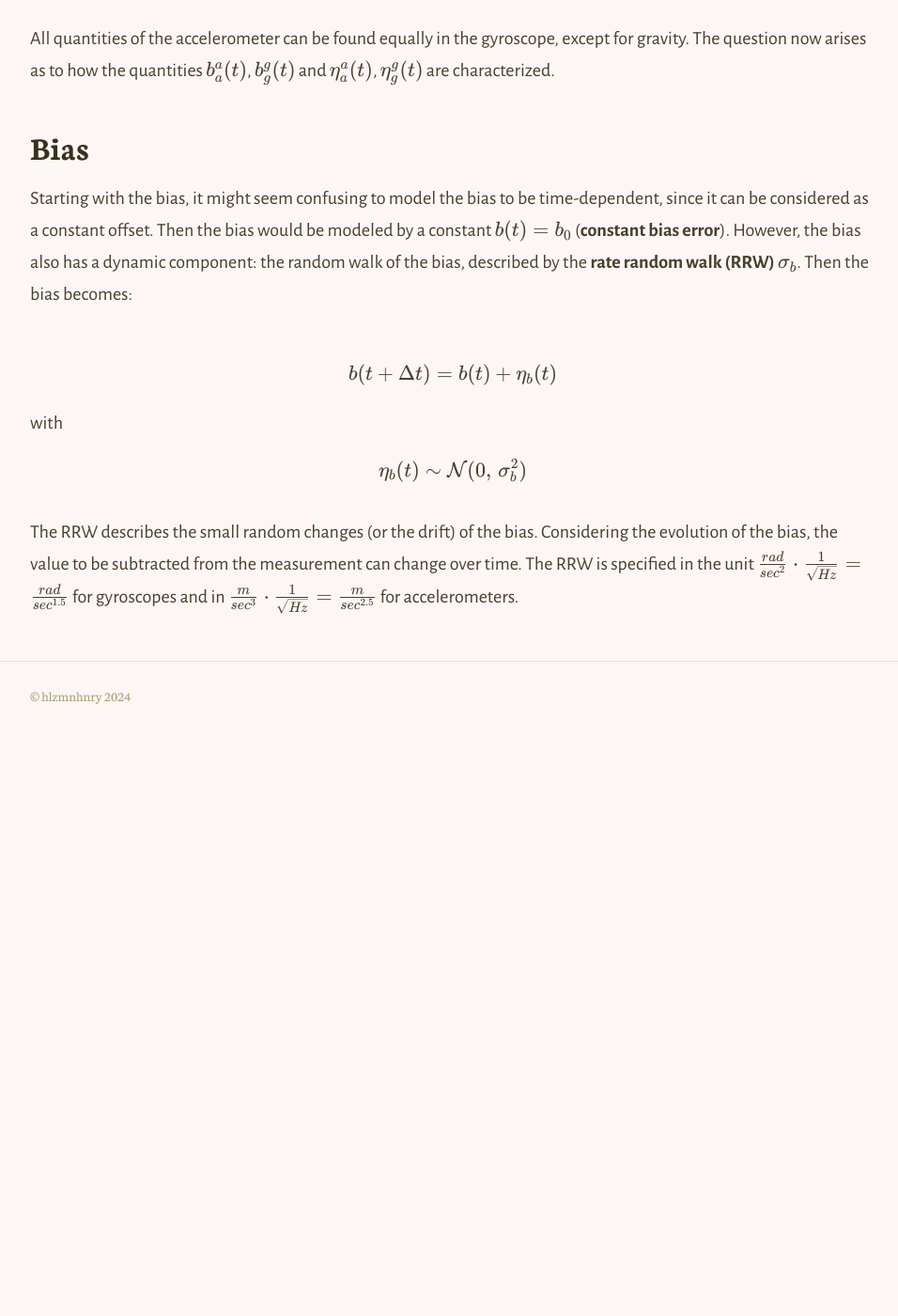
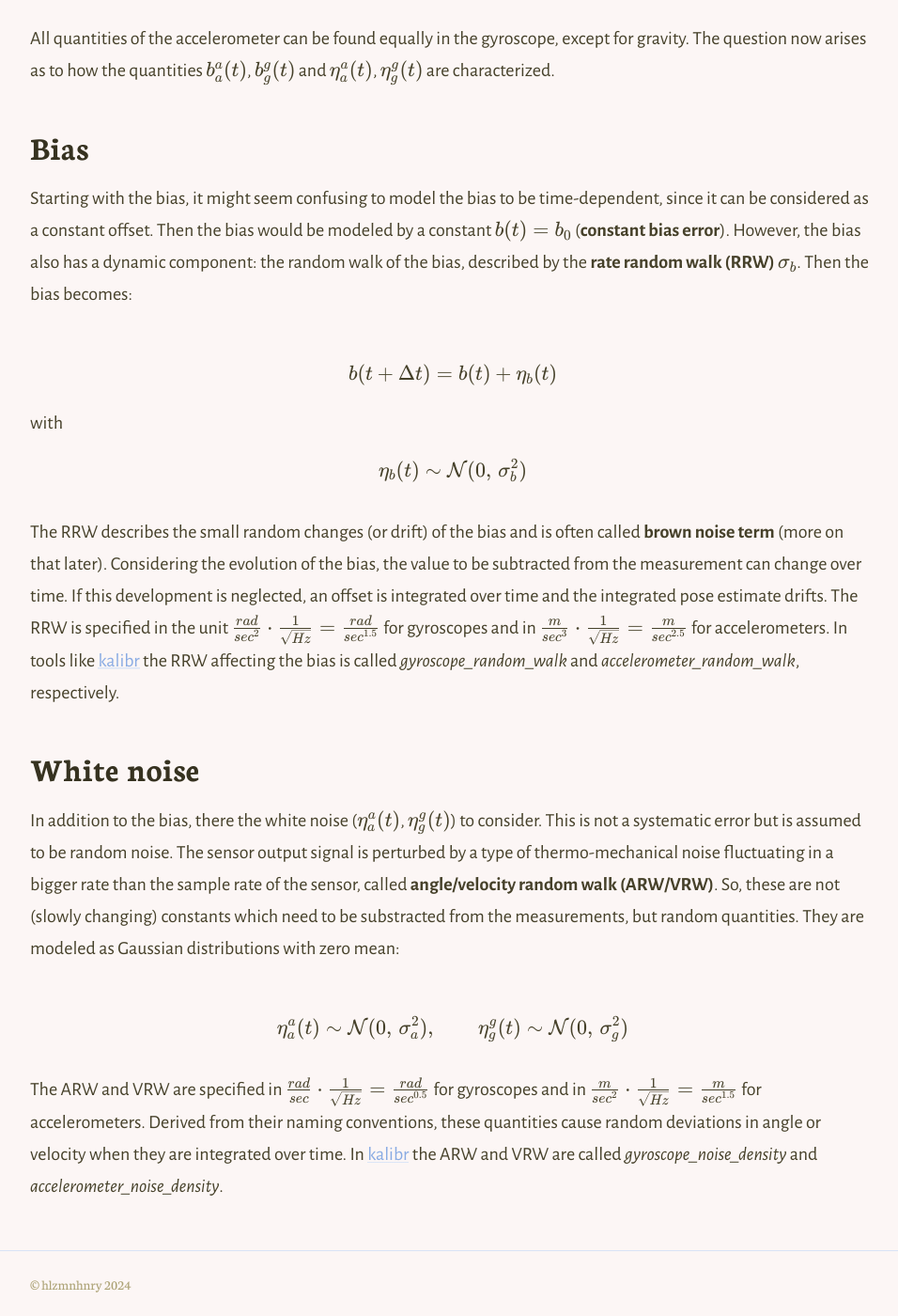
Before and after one commit to hlzmnhnry/hlzmnhnry.github.io, a Jekyll site: the page built from _posts/2024-07-29-imu-error-models.md, in a window 1280 px wide and 1400 px high, scrolled down 1342 px. Shown: the whole window at 94% size, without its empty margins (158-1114 px from the left). Built offline with Jekyll 4.4.1, drawn with Linux system fonts in a browser that asks for light colours; nearby versions of some CDN libraries; before the commit the page ends 2116 px from its top, so only the background shows below that; some of the changed text lies outside the part shown.

Commit message:
imu error models: first version white noise

```diff
--- a/_posts/2024-07-29-imu-error-models.md
+++ b/_posts/2024-07-29-imu-error-models.md
@@ -15,7 +15,7 @@ Inertial measurement units (IMUs) are used in many SLAM procedures. In most case
 
 <p>\[\tilde{a}(t)_a = a(t)_a - R_{aw}(t) \cdot g_w + b_a^a(t) + \eta_a^a(t) \]</p>
 
-<p>Here, \(\tilde{a}(t)_a\) is the measured acceleration in the accelerometer frame, and \(a(t)_a\) is the true acceleration within the accelerometer frame without considering gravity. \(R_{aw}(t)\) is the rotation matrix that rotates the gravity vector \(g_w\) from the world frame to the acceleromter frame. \(b_a^a(t)\) and \eta_a^a(t) are the accelerometer bias and white noise in the acceleromter frame. The gyroscope measurements can be modeled similarly: </p>
+<p>Here, \(\tilde{a}(t)_a\) is the measured acceleration in the accelerometer frame, and \(a(t)_a\) is the true acceleration within the accelerometer frame without considering gravity. \(R_{aw}(t)\) is the rotation matrix that rotates the gravity vector \(g_w\) from the world frame to the acceleromter frame. \(b_a^a(t)\) and \(\eta_a^a(t)\) are the accelerometer bias and white noise in the acceleromter frame. The gyroscope measurements can be modeled similarly: </p>
 
 <p>\[\tilde{\omega}(t)_g = \omega(t)_g + b_g^g(t) + \eta_g^g(t) \]</p>
 
@@ -27,4 +27,12 @@ Inertial measurement units (IMUs) are used in many SLAM procedures. In most case
 
 <p>\[b(t + \Delta t) = b(t) + \eta_b(t)\] with \[\eta_b(t) \sim \mathcal{N}(0,\,\sigma_b^{2})\]</p>
 
-<p>The RRW describes the small random changes (or the drift) of the bias. Considering the evolution of the bias, the value to be subtracted from the measurement can change over time. The RRW is specified in the unit \(\frac{rad}{sec^2} \cdot \frac{1}{\sqrt{Hz}} = \frac{rad}{sec^{1.5}}\) for gyroscopes and in \(\frac{m}{sec^3} \cdot \frac{1}{\sqrt{Hz}} = \frac{m}{sec^{2.5}}\) for accelerometers.</p>
+<p>The RRW describes the small random changes (or drift) of the bias and is often called <b>brown noise term</b> (more on that later). Considering the evolution of the bias, the value to be subtracted from the measurement can change over time. If this development is neglected, an offset is integrated over time and the integrated pose estimate drifts. The RRW is specified in the unit \(\frac{rad}{sec^2} \cdot \frac{1}{\sqrt{Hz}} = \frac{rad}{sec^{1.5}}\) for gyroscopes and in \(\frac{m}{sec^3} \cdot \frac{1}{\sqrt{Hz}} = \frac{m}{sec^{2.5}}\) for accelerometers. In tools like <a href="https://github.com/ethz-asl/kalibr/wiki/IMU-Noise-Model">kalibr</a> the RRW affecting the bias is called <i>gyroscope_random_walk</i> and <i>accelerometer_random_walk</i>, respectively.</p>
+
+## White noise
+
+<p>In addition to the bias, there the white noise (\(\eta_a^a(t)\), \(\eta_g^g(t)\)) to consider. This is not a systematic error but is assumed to be random noise. The sensor output signal is perturbed by a type of thermo-mechanical noise fluctuating in a bigger rate than the sample rate of the sensor, called <b>angle/velocity random walk (ARW/VRW)</b>. So, these are not (slowly changing) constants which need to be substracted from the measurements, but random quantities. They are modeled as Gaussian distributions with zero mean:</p>
+
+<p>\[\eta_a^a(t) \sim \mathcal{N}(0,\,\sigma_a^2), \qquad \eta_g^g(t) \sim \mathcal{N}(0,\,\sigma_g^2)\]</p>
+
+<p>The ARW and VRW are specified in \(\frac{rad}{sec} \cdot \frac{1}{\sqrt{Hz}} = \frac{rad}{sec^{0.5}}\) for gyroscopes and in \(\frac{m}{sec^2} \cdot \frac{1}{\sqrt{Hz}} = \frac{m}{sec^{1.5}}\) for accelerometers. Derived from their naming conventions, these quantities cause random deviations in angle or velocity when they are integrated over time. In <a href="https://github.com/ethz-asl/kalibr/wiki/IMU-Noise-Model">kalibr</a> the ARW and VRW are called <i>gyroscope_noise_density</i> and <i>accelerometer_noise_density</i>.</p>
```
